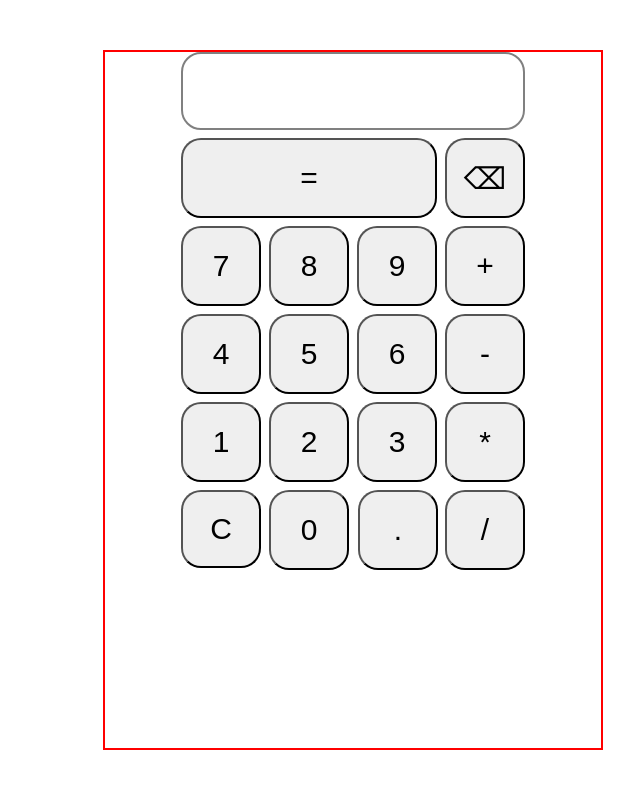
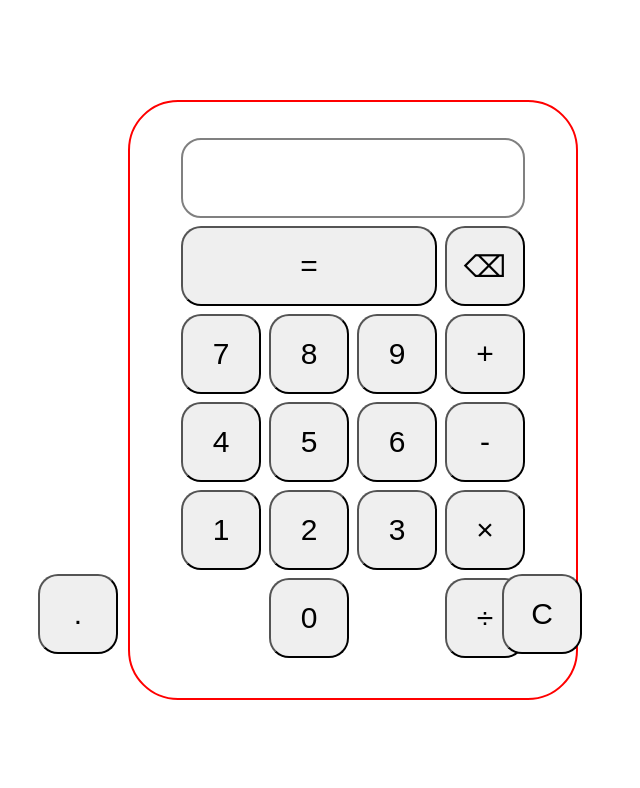
Before and after one commit to Zhyar-Ali/Calculator-Website, a plain HTML site: page index.html in a window 1280 px wide. Shown: the whole page, without its empty margins (287-927 px from the left). Drawn offline with Linux system fonts and the light colour scheme.

Commit message:
fix C & . position

```diff
--- a/index.html
+++ b/index.html
@@ -29,14 +29,12 @@
             <div class="operators">
                 <button >+</button>
                 <button >-</button>
-                <button >*</button>
-                <button >/</button>
+                <button >×</button>
+                <button >÷</button>
             </div>
         </div>
-        <!-- <div class="misc"> -->
-            <button id="clear">C</button>
-            <button id="decimal">.</button>
-        <!-- </div> -->
+        <button id="clear">C</button>
+        <button id="decimal">.</button>
     </div>
 
     <script src="scripts.js"></script>
--- a/styles.css
+++ b/styles.css
@@ -14,9 +14,10 @@ body{
     flex-direction: column;
     align-items: center;
     justify-content: center;
-    height: 700px;
-    width: 500px;
+    height: 600px;
+    width: 450px;
     border: 2px solid red;
+    border-radius: 50px;
 }
 .text{
     width: 344px;
@@ -57,18 +58,12 @@ button{
     /* border: transparent; */
 }
 #decimal{
-    position: relative;
-    height: 85.05px;
-    top: -174px;
-    left: 45px;
+    position: absolute;
+    bottom: 142px;
+    right: 871px;
 }
 #clear{
-    position: relative;
-    top: -88px;
-    left: -132px;
-    height: 82.93px;
+    position: absolute;
+    bottom: 142px;
+    left: 785px;
 }
-/* .misc{
-    display: flex;
-    border: 2px solid red;
-} */
```
